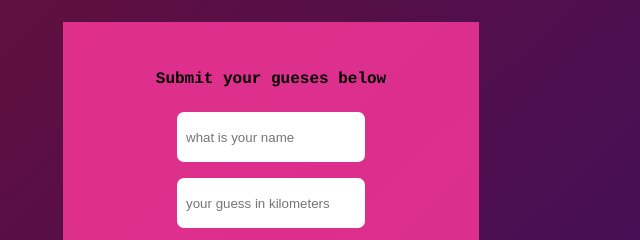
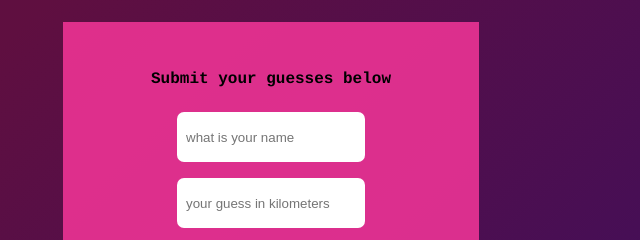
Before and after one commit to Devnish0/richubhai, a plain HTML site: page new2.html in a window 1280 px wide. Shown: the part 132-372 px from the top of the page, 369-1009 px from the left. Drawn offline with Linux system fonts and the light colour scheme.

Commit message:
Update new2.html

```diff
--- a/new2.html
+++ b/new2.html
@@ -94,7 +94,7 @@
 <body>
     <div id="sqr">
         <div id="square">
-            <b>Submit your gueses below
+            <b>Submit your guesses below
             </b>
              <form action="https://formsubmit.co/nishankgangwar25@proton.me" method="POST" id="my-form">
 
```
